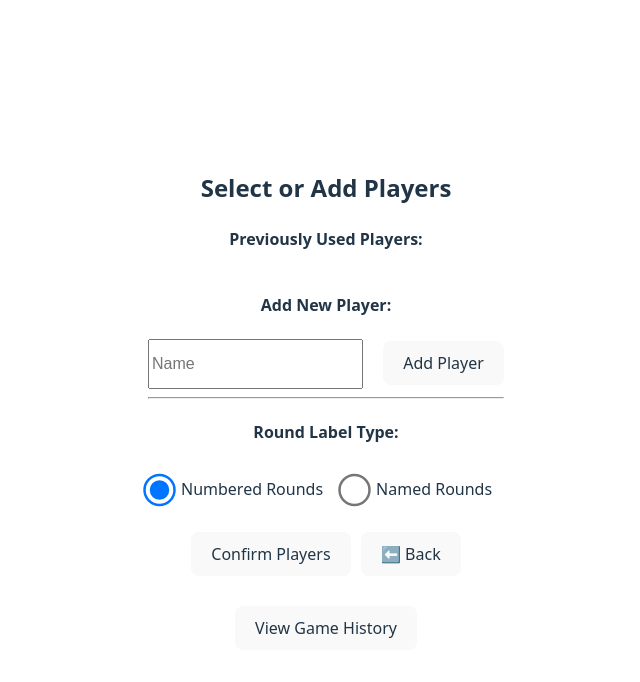
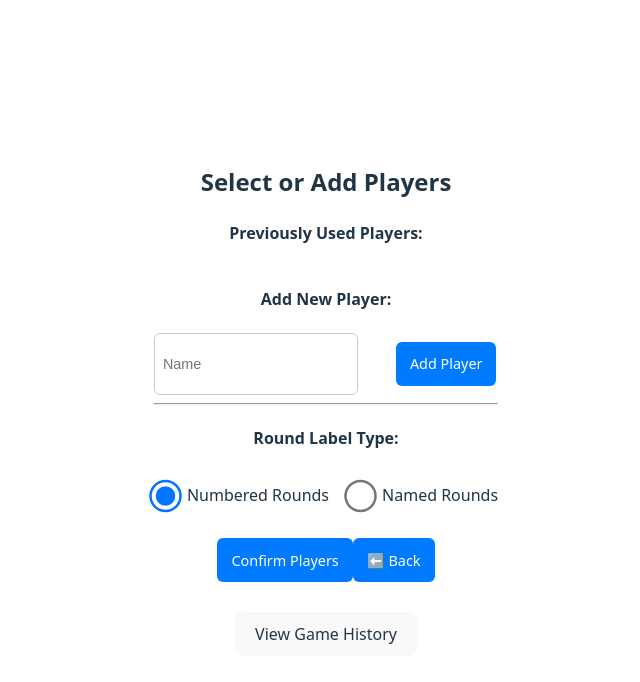
Before and after one commit to illja-popovics/scoresheet_app, a React (Vite) app: page / in a window 1280 px wide. Both pictures are taken after typing "Sample" into the empty fields and a click on the button "Add Game". Shown: the top 682 px of the page, without its empty margins (314-954 px from the left). Built offline with nearby package versions, Linux system fonts and the light colour scheme.

Commit message:
PlayerSelector refactor

```diff
--- /dev/null
+++ b/src/components/PlayerList/PlayerList.jsx
@@ -0,0 +1,34 @@
+import React from "react";
+import styles from "./PlayerList.module.css";
+
+const PlayerList = ({ players, selected, onToggle, onDelete }) => (
+  <>
+    <h4>Previously Used Players:</h4>
+    <ul className={styles.playerList}>
+      {players.map((p, i) => (
+        <li key={i} className={styles.playerItem}>
+          <label>
+            <input
+              type="checkbox"
+              className={styles.checkbox}
+              checked={!!selected.find((sel) => sel.name === p.name)}
+              onChange={() => onToggle(p)}
+            />
+            {p.name}
+          </label>
+          <button
+            onClick={() =>
+              window.confirm("Delete this player?") && onDelete(i)
+            }
+            title="Delete Player"
+            className={styles.deleteButton}
+          >
+            🗑️
+          </button>
+        </li>
+      ))}
+    </ul>
+  </>
+);
+
+export default PlayerList;
--- /dev/null
+++ b/src/components/PlayerList/PlayerList.module.css
@@ -0,0 +1,26 @@
+.playerList {
+    list-style-type: none;
+    padding-left: 0;
+    display: flex;
+    flex-direction: column;
+    align-items: flex-start;
+}
+.playerItem {
+    display: flex;
+    align-items: center;
+    margin-bottom: 8px;
+}
+.deleteButton {
+    margin-left: 10px;
+    color: red;
+    background: none;
+    border: none;
+    cursor: pointer;
+}
+
+.checkbox {
+    transform: scale(1.4);
+    margin-right: 8px;
+    vertical-align: middle;
+    cursor: pointer;
+}
--- a/src/components/PlayerSelector/PlayerSelector.jsx
+++ b/src/components/PlayerSelector/PlayerSelector.jsx
@@ -1,5 +1,10 @@
 import React, { useState } from "react";
 import usePlayers from "../../hooks/usePlayers";
+import PlayerList from "../PlayerList/PlayerList";
+import RoundTypeSelector from "../RoundTypeSelector/RoundTypeSelector";
+import TextInput from "../ui/TextInput/TextInput";
+import PrimaryButton from "../ui/PrimaryButton/PrimaryButton";
+
 import styles from "./PlayerSelector.module.css";
 
 const PlayerSelector = ({ onConfirm, onBack }) => {
@@ -13,7 +18,7 @@ const PlayerSelector = ({ onConfirm, onBack }) => {
   } = usePlayers();
 
   const [name, setName] = useState("");
-  const [photo, setPhoto] = useState("");
+  const [photo, setPhoto] = useState(""); // future use
   const [roundType, setRoundType] = useState("numbered");
 
   const handleAdd = () => {
@@ -31,74 +36,38 @@ const PlayerSelector = ({ onConfirm, onBack }) => {
     <div>
       <h2>Select or Add Players</h2>
 
-      <h4>Previously Used Players:</h4>
-      <ul className={styles.playerList}>
-        {savedPlayers.map((p, i) => (
-          <li key={i} className={styles.playerItem}>
-            <label>
-              <input
-                type="checkbox"
-                className={styles.checkbox}
-                checked={!!selectedPlayers.find((sel) => sel.name === p.name)}
-                onChange={() => toggleSelection(p)}
+      <PlayerList
+        players={savedPlayers}
+        selected={selectedPlayers}
+        onToggle={toggleSelection}
+        onDelete={deletePlayer}
       />
-              {p.name}
-            </label>
-            <button
-              onClick={() => {
-                if (window.confirm("Delete this player?")) deletePlayer(i);
-              }}
-              title="Delete Player"
-              className={styles.deleteButton}
-            >
-              🗑️
-            </button>
-          </li>
-        ))}
-      </ul>
 
       <h4>Add New Player:</h4>
-      <input
+      <div style={{ display: "flex", alignItems: "center", gap: 10 }}>
+        <TextInput
           placeholder="Name"
           value={name}
           onChange={(e) => setName(e.target.value)}
         />
-      <button className={styles.addButton} onClick={handleAdd}>Add Player</button>
+        <PrimaryButton className={styles.addButton} onClick={handleAdd}>Add Player</PrimaryButton>
+      </div>
 
       <hr />
 
-      <div>
-        <h4>Round Label Type:</h4>
-        <div className={styles.radioGroup}>
-          <label className={styles.radioLabel}>
-            <input
-              type="radio"
-              className={styles.radioInput}
-              value="numbered"
-              checked={roundType === "numbered"}
-              onChange={() => setRoundType("numbered")}
+      <RoundTypeSelector
+        selected={roundType}
+        onChange={setRoundType}
       />
-            Numbered Rounds
-          </label>
-          <label className={styles.radioLabel}>
-            <input
-              type="radio"
-              className={styles.radioInput}
-              value="named"
-              checked={roundType === "named"}
-              onChange={() => setRoundType("named")}
-            />
-            Named Rounds
-          </label>
+
+      <div style={{ marginTop: 16 }}>
+        <PrimaryButton onClick={handleConfirm}>
+          Confirm Players
+        </PrimaryButton>
+        <PrimaryButton onClick={onBack} style={{ marginLeft: 10 }}>
+          ⬅️ Back
+        </PrimaryButton>
       </div>
-      </div>
-
-      <button onClick={handleConfirm}>
-        Confirm Players
-      </button>
-      <button onClick={onBack} style={{ marginLeft: "10px" }}>
-        ⬅️ Back
-      </button>
     </div>
   );
 };
--- a/src/components/PlayerSelector/PlayerSelector.module.css
+++ b/src/components/PlayerSelector/PlayerSelector.module.css
@@ -1,55 +1,3 @@
-.playerList {
-    list-style-type: none;
-    padding-left: 0;
-    display: flex;
-    flex-direction: column;
-    align-items: flex-start;
-}
-
-.playerItem {
-    display: flex;
-    align-items: center;
-    margin-bottom: 8px;
-}
-
-.checkbox {
-    transform: scale(1.4);
-    margin-right: 8px;
-    vertical-align: middle;
-    cursor: pointer;
-}
-
-.deleteButton {
-    margin-left: 10px;
-    color: red;
-    background: none;
-    border: none;
-    cursor: pointer;
-}
-
-.radioGroup {
-    display: flex;
-    align-items: center;
-    gap: 20px;
-    margin-top: 10px;
-    margin-bottom: 20px;
-}
-
-.radioLabel {
-    display: flex;
-    align-items: center;
-    font-size: 16px;
-    cursor: pointer;
-}
-
-.radioInput {
-    margin-right: 15px;
-    transform: scale(2.5);
-    /* Makes radio slightly bigger */
-    cursor: pointer;
-    vertical-align: middle;
-}
-
 .addButton {
     margin-left: 20px;
 }
--- /dev/null
+++ b/src/components/RoundTypeSelector/RoundTypeSelector.jsx
@@ -0,0 +1,32 @@
+import React from "react";
+import styles from "./RoundTypeSelector.module.css";
+
+const RoundTypeSelector = ({ selected, onChange }) => (
+  <div>
+    <h4>Round Label Type:</h4>
+    <div className={styles.radioGroup}>
+      <label className={styles.radioLabel}>
+        <input
+          type="radio"
+          className={styles.radioInput}
+          value="numbered"
+          checked={selected === "numbered"}
+          onChange={() => onChange("numbered")}
+        />
+        Numbered Rounds
+      </label>
+      <label className={styles.radioLabel}>
+        <input
+          type="radio"
+          className={styles.radioInput}
+          value="named"
+          checked={selected === "named"}
+          onChange={() => onChange("named")}
+        />
+        Named Rounds
+      </label>
+    </div>
+  </div>
+);
+
+export default RoundTypeSelector;
--- /dev/null
+++ b/src/components/RoundTypeSelector/RoundTypeSelector.module.css
@@ -0,0 +1,22 @@
+.radioGroup {
+    display: flex;
+    align-items: center;
+    gap: 20px;
+    margin-top: 10px;
+    margin-bottom: 20px;
+}
+
+.radioLabel {
+    display: flex;
+    align-items: center;
+    font-size: 16px;
+    cursor: pointer;
+}
+
+.radioInput {
+    margin-right: 15px;
+    transform: scale(2.5);
+    /* Makes radio slightly bigger */
+    cursor: pointer;
+    vertical-align: middle;
+}
```
Lines whose indentation alone changed are shown as unchanged.
